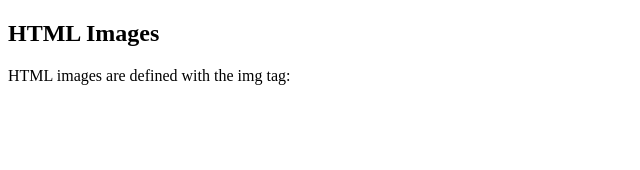
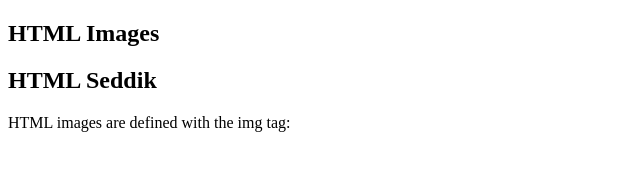
Before and after one commit to Fseddiks/learing-git, a plain HTML site: page index.html in a window 1280 px wide. Shown: the whole page, without its empty margins (0-640 px from the left). Drawn offline with Linux system fonts and the light colour scheme.

Commit message:
modifier index

```diff
--- a/index.html
+++ b/index.html
@@ -2,6 +2,7 @@
 <html>
 <body>
   <h2>HTML Images</h2>
+  <h2>HTML Seddik</h2>
 <p>HTML images are defined with the img tag:</p>
 </body>
 </html>
```
